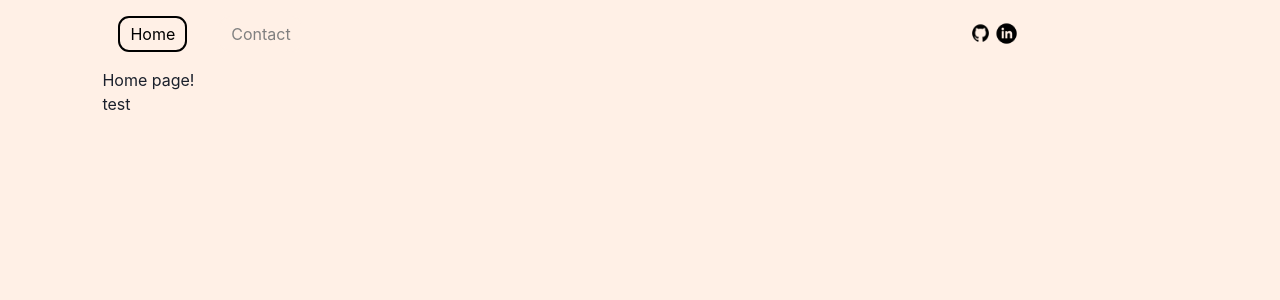
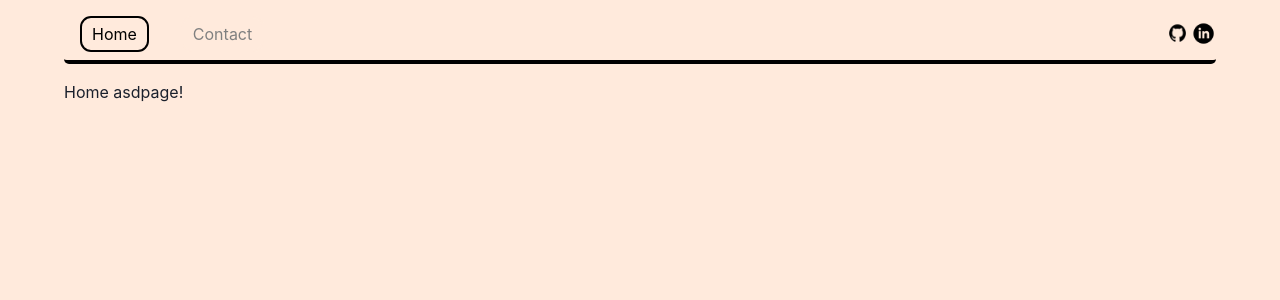
Before and after one commit to JackAvis/Personal-Site, a React (Create React App) app: page / in a window 1280 px wide. Shown: the top 300 px of the page. Built offline with nearby package versions, Linux system fonts and the light colour scheme.

Commit message:
Navbar updates

```diff
--- a/src/App.css
+++ b/src/App.css
@@ -2,12 +2,13 @@
   text-align: center;
 }
 .appContainer{
-  background-color: #FFF0E6;
+  background-color: #ffeadc;
 }
 .appContainer {
   margin: 0;
   min-height: 100vh;
-  padding-left: 8vw;
+  padding-left: 5vw;
+  padding-right: 5vw;
 
 }
 .appContainer {
@@ -16,10 +17,10 @@
 }
 #top {
   height: 50px;
-  background: #FFF0E6;
+  background: #ffeadc;
 }
 #bottom {
-  background: #FFF0E6;
+  background: #ffeadc;
   flex: 1;
 }
 .App-logo {
--- a/src/App.tsx
+++ b/src/App.tsx
@@ -3,10 +3,12 @@ import Navbar from './components/Navbar/Navbar'
 import Home from './pages/Home/Home'
 import Contact from './pages/Contact'
 import { BrowserRouter as Router, Route, Routes } from 'react-router-dom';
+import { Box } from '@chakra-ui/react'
 
 function App() {
   return (
-    <body className="appContainer" >
+    <Box className='appContainer' alignItems='center'>
+      <Box className='appContainer' maxWidth='150em' minWidth='30em' width='100vw'>
         <Router>
           <Navbar />
           <Routes>
@@ -14,8 +16,8 @@ function App() {
             <Route path="/contact" element={<Contact />} />
           </Routes>
         </Router>
-      test
-    </body>
+      </Box>
+    </Box>
   );
 }
 
--- a/src/components/Navbar/Navbar.css
+++ b/src/components/Navbar/Navbar.css
@@ -1,36 +1,22 @@
-.navbar {
-    border-bottom-left-radius: 5px;
-    border-bottom-right-radius: 5px;
-}
 
-.Name{
-    padding: .1vw;
-    font-size: 2.5vh;
-    text-align: center;
-    margin-top: 2.1vh;
-    margin-bottom: auto;
-    padding-left: 2vw;
-    padding-right: 2vw;
-    color: black;
-}
-.NameBox{
-    text-align: center;
-    border-left: 5px;
-    border-top: 2px;
-    border-bottom: 2px;
-    border-width: 3px;
-    border-radius: 2.5px;
+.navBox{
     border-color: black;
-}
-.menuContainer{
-    padding-left: 0vw;
+    border-left: 1px;
+    border-right: 1px;
+    border-top: 1px;
+    border-width: 4px;
+    border-radius: 5px;
+    margin-bottom: 2vh;
 }
 .menuOption {
-    margin: 2vh;
+    margin-bottom: 1vh;
+    margin-top: 2vh;
+    margin-right: 2vh;
+    margin-left: 2vh;
     font-size: 2vh;
     transition: color 0.75s ease;
     transition: border-color .75s ease;
-    border-color: #FFF0E6;
+    border-color: #ffeadc;
     border-width: 2px;
     border-radius: 11px;
     padding: .5vh;
--- a/src/components/Navbar/Navbar.tsx
+++ b/src/components/Navbar/Navbar.tsx
@@ -1,7 +1,7 @@
 import { useNavigate } from "react-router-dom";
 import { useState } from 'react';
 import "./Navbar.css"
-import {Stack, Box, Flex, Image, Icon, Link, LinkBox } from '@chakra-ui/react'
+import { Stack, Box, Flex, Image, Icon, Link, LinkBox } from '@chakra-ui/react'
 import linkedinLogo from './Icons/Linkedin.png'
 import githubLogo from './Icons/Github.png'
 function Navbar() {
@@ -14,7 +14,7 @@ function Navbar() {
     const createOption = (color: string, text: string, page: string) => {
         return (<Box
             color={color}
-            borderColor={color == "grey" ? "#FFF0E6" : color}
+            borderColor={color == "grey" ? "#ffeadc" : color}
             className="menuOption"
             onClick={() => navigateToPage(text, page)}
         >
@@ -22,7 +22,7 @@ function Navbar() {
         </Box>)
     }
 
-    const createIcon = (icon: string, size:string, marginTop: string, link: string) => {
+    const createIcon = (icon: string, size: string, marginTop: string, link: string) => {
         return (
             <LinkBox>
                 <Link href={link} isExternal>
@@ -34,18 +34,20 @@ function Navbar() {
     }
 
     return (
+        <Box className='navBox'>
             <nav className='navbar'>
                 <Stack direction='row'>
                     <Flex className="menuContainer" justify='right'>
                         {optionSelected === 'Home' ? createOption("black", "Home", "/") : createOption("grey", "Home", "/")}
                         {optionSelected === 'Contact' ? createOption("black", "Contact", "contact") : createOption("grey", "Contact", "contact")}
                     </Flex>
-                <Flex className="iconContainer" paddingLeft='50vw' w='100%'display='flex' flexDirection='row'>
+                    <Flex className="iconContainer" justify='right' w='100%'>
                         {createIcon(githubLogo, '3.45vh', '2.4vh', 'https://github.com/Jackson-Davis1')}
                         {createIcon(linkedinLogo, '3.1vh', '2.6vh', 'https://linkedin.com/in/jackson-davis-931a35175')}
                     </Flex>
                 </Stack>
             </nav>
+        </Box>
     )
 };
 
--- a/src/pages/Home/Home.css
+++ b/src/pages/Home/Home.css
@@ -1,6 +1,6 @@
-p{
-    background-color: #FFF0E6;
+body{
+    background-color: #ffeadc;
 }
-.homeContainer{
-    background-color: rgb(232, 177, 177);
+p {
+    background-color: #ffeadc;
 }
--- a/src/pages/Home/Home.tsx
+++ b/src/pages/Home/Home.tsx
@@ -3,7 +3,7 @@ import './Home.css'
 function Home() {
     return (
         <body>
-            <p >Home page!</p>
+            <p >Home asdpage!</p>
         </body>
     );
 };
```
Lines whose indentation alone changed are shown as unchanged.
